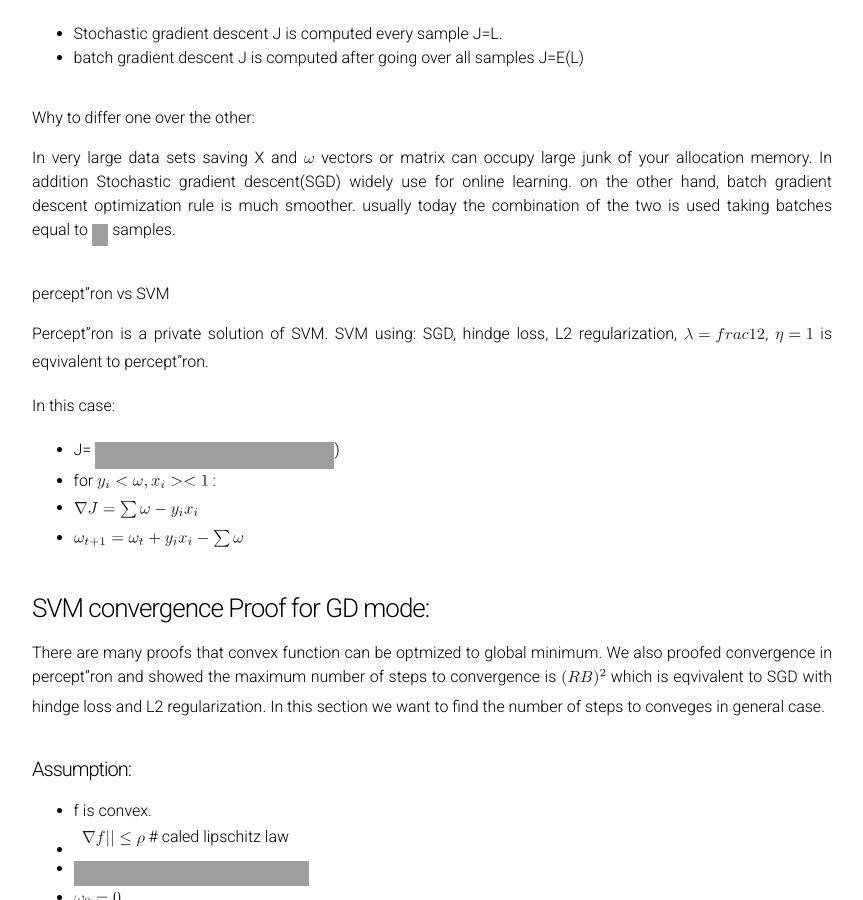
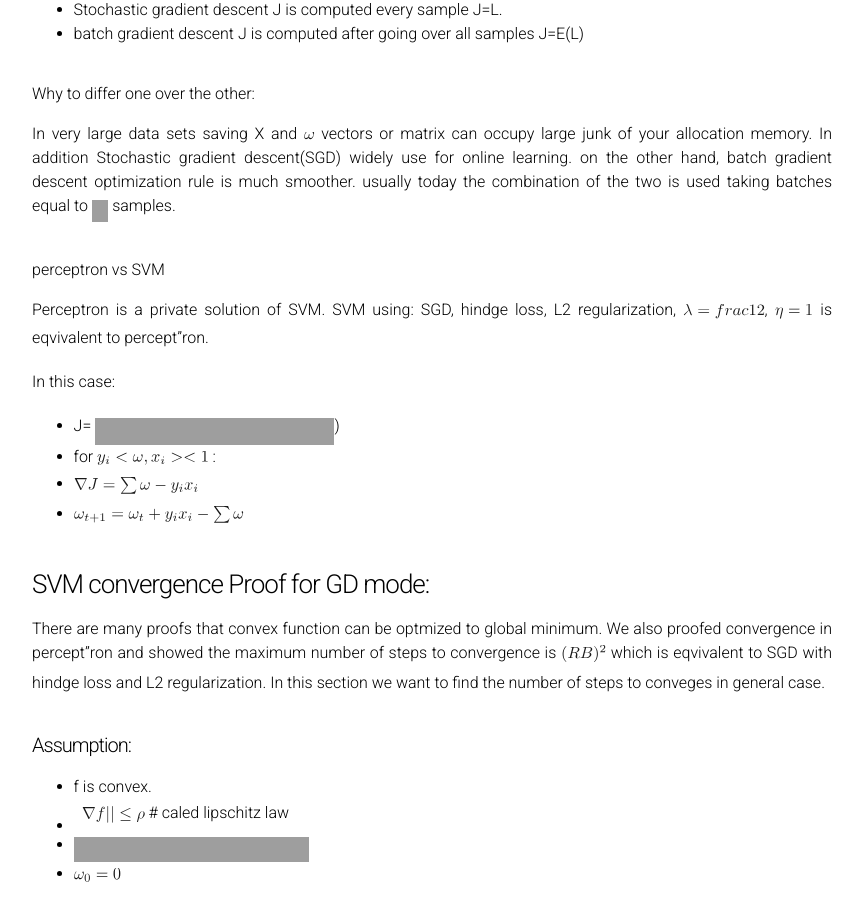
Before and after one commit to TalBl/C096411, a Jekyll site: the page built from SVM_2.md, in a window 1280 px wide and 900 px high, scrolled down 5874 px, cut to the strip 0-900 px from the top of the window. Shown: the whole strip, without its empty margins (208-1071 px from the left). Built offline with Jekyll 4.4.1, drawn with Linux system fonts in a browser that asks for light colours; some of the changed text lies outside the part shown; grey boxes are pictures that could not be loaded.

Commit message:
Update SVM_2.md

```diff
--- a/SVM_2.md
+++ b/SVM_2.md
@@ -8,7 +8,7 @@
 - [Non linear SVM](#non_svm)
 - [Regularization term](#rg_term)
 - [SVM final form-loss+regularization](#SVM_f)
-- [SVM vs Percept"ron](#SVM_pre)
+- [SVM vs Perceptron](#SVM_pre)
 - [SVM convergence](#SVM_conv)
 - [SVM generalization](#SVM_conv)
   - [example generalization hindge loss](#SVM_gen_hin)
@@ -158,7 +158,7 @@
 
 J(<img src="/C096411/tex/cd20f0f2cfe649409e738e7cddc63861.svg" align="middle" width="170.03706885pt" height="27.77565449999998pt"/>
 
-####  minimize this function using gradient methods(gradient descent, newton method, conjugate gradient...) :
+#####  minimize this function using gradient methods(gradient descent, newton method, conjugate gradient...) :
 
 Our goal is to find <img src="/C096411/tex/ae4fb5973f393577570881fc24fc2054.svg" align="middle" width="10.82192594999999pt" height="14.15524440000002pt"/> that minimize J(<img src="/C096411/tex/6a25f78a4f9ee1ae0226f75622040d97.svg" align="middle" width="34.10958869999999pt" height="24.65753399999998pt"/>. There are variety of optimization technics finding optimal solution
 
@@ -199,9 +199,9 @@
 In very large data sets saving X and <img src="/C096411/tex/32902e719b16dec67b28c9943762cd89.svg" align="middle" width="10.82192594999999pt" height="14.15524440000002pt"/> vectors or matrix can occupy large junk of your allocation memory. In addition Stochastic gradient descent(SGD) widely use for online learning. on the other hand, batch gradient descent optimization rule is much smoother. usually today the combination of the two is used taking batches equal to <img src="/C096411/tex/f8f25e4580c418a51dc556db0d8d2b93.svg" align="middle" width="16.34523329999999pt" height="21.839370299999988pt"/> samples.
 
 <a name='SVM_pre'></a>
-##### percept"ron vs SVM
+##### perceptron vs SVM
 
-Percept"ron is a private solution of SVM.
+Perceptron is a private solution of SVM.
 SVM using: SGD, hindge loss, L2 regularization, <img src="/C096411/tex/03eacc2fd045b3303fea4e4a58943bcc.svg" align="middle" width="81.43845929999999pt" height="22.831056599999986pt"/>, <img src="/C096411/tex/687cbffb26975762f46a31184ed6be3d.svg" align="middle" width="38.88877739999999pt" height="21.18721440000001pt"/> is eqvivalent to percept"ron.
 
 In this case:
```
